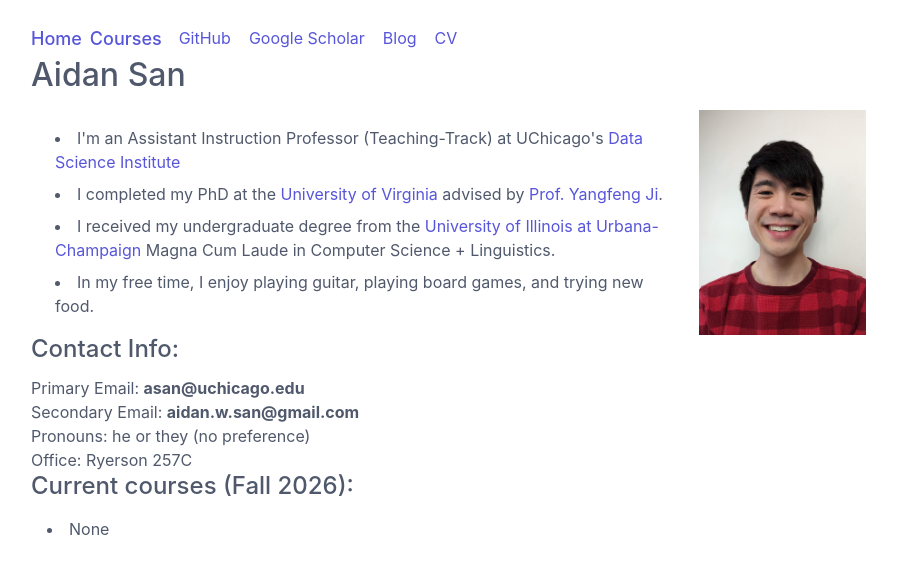
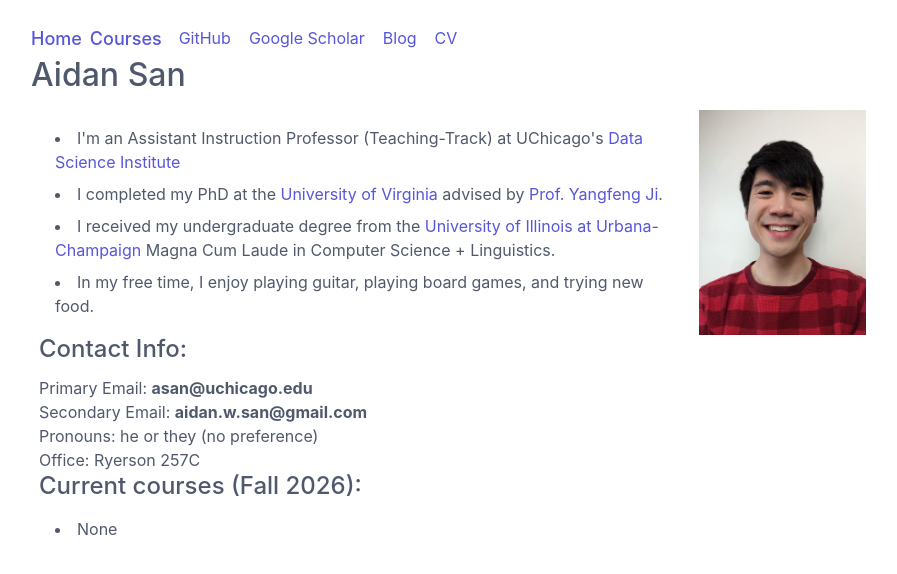
Before and after one commit to aidansan/aidansan.github.io, a Jekyll site: the page built from index.html, in a window 1280 px wide. Shown: the top 574 px of the page, without its empty margins (169-1066 px from the left). Built offline with Jekyll 4.4.1, drawn with Linux system fonts in a browser that asks for light colours.

Commit message:
Update spacing index.html

```diff
--- a/index.html
+++ b/index.html
@@ -17,6 +17,7 @@ layout: default
 </div>
 </div>
 </div>
+<div class="container">
 <h4>Contact Info: </h4>
 Primary Email: <strong><span>asan</span><span style="display: none;" aria-hidden="true">PLEASEIGNORETHISPART</span><span>@uchicago.edu</span></strong><br>
 Secondary Email: <strong><span>aidan.w.san</span><span style="display: none;" aria-hidden="true">PLEASEIGNORETHISPART</span><span>@gmail.com</span></strong><br>
@@ -24,6 +25,8 @@ Secondary Email: <strong><span>aidan.w.san</span><span style="display: none;" ar
 Pronouns: he or they (no preference)<br>
 Office: Ryerson 257C
 <br>
+</div>
+<div class="container">
 <h4>Current courses (Fall 2026): </h4>
 <ul>
   <li>None</li>
```
